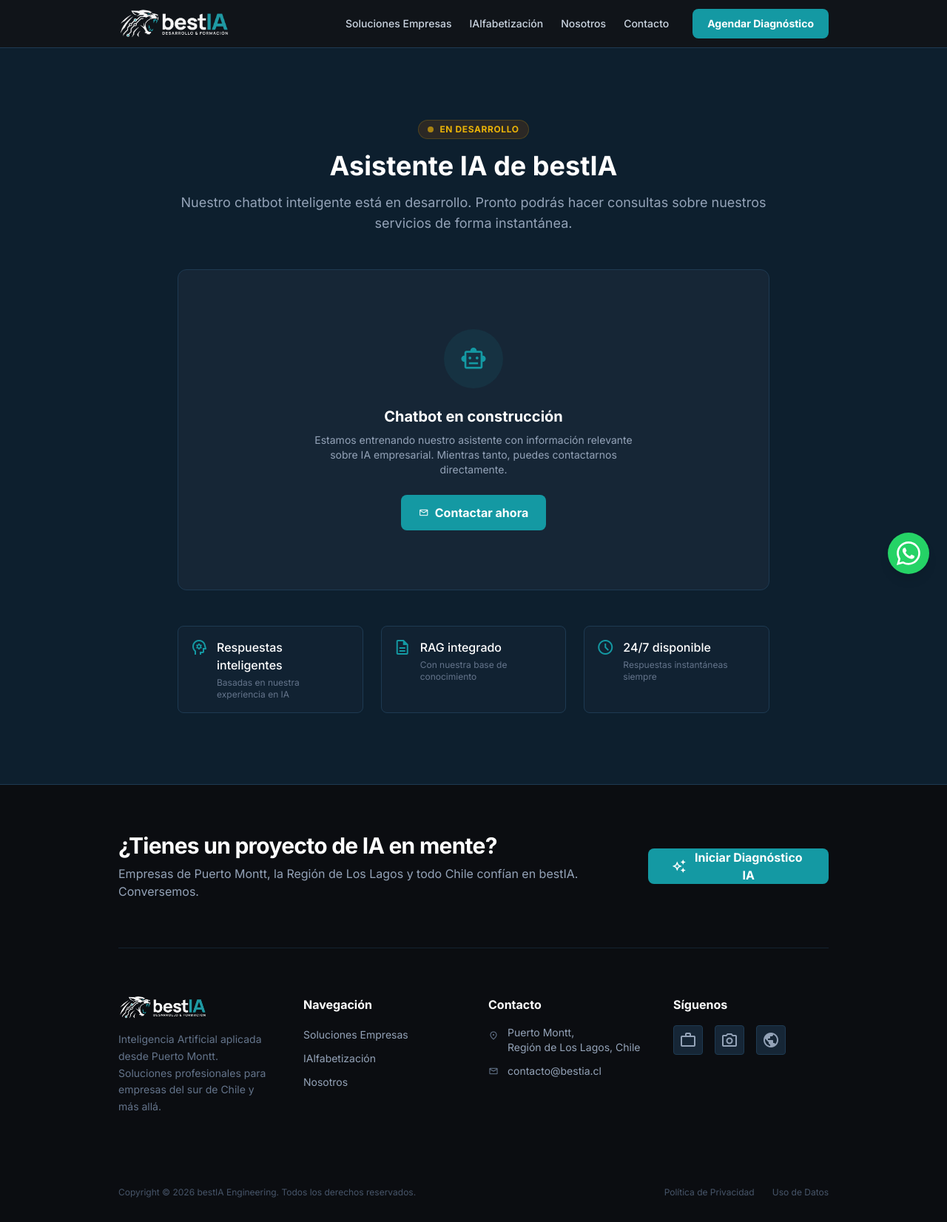
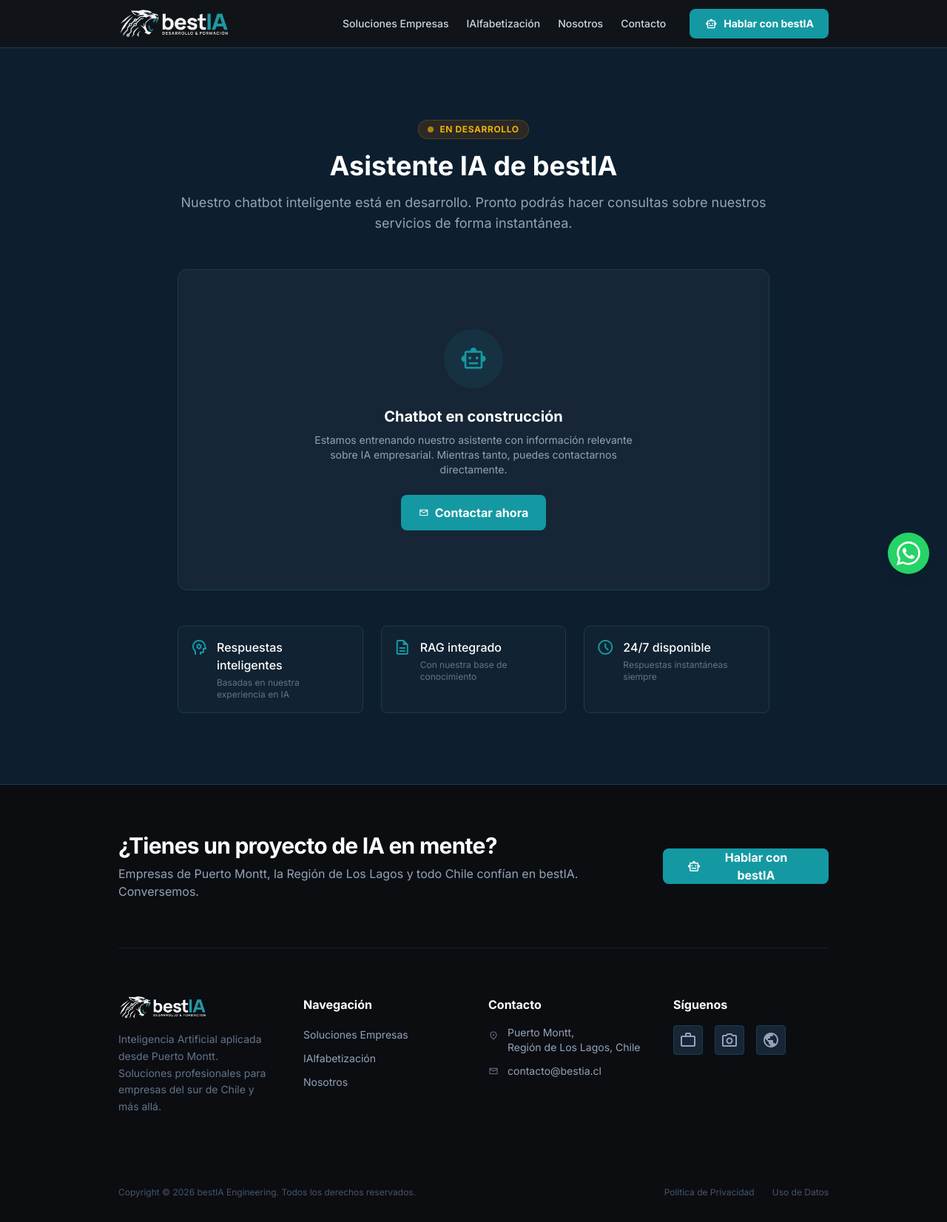
Before and after one commit to garzaazul/bestia-web, a Django app: page /chat/ in a window 1280 px wide. Shown: the whole page at 74% size. Run offline with Django 5.2, Linux system fonts and the light colour scheme; data comes from the database, SQL or seed files in the repository; data that the repository does not hold is empty; some libraries are stand-ins or nearby versions.

Commit message:
Refactor: Update Header and Footer CTAs to 'Hablar con bestIA' opening Chatbot

```diff
--- a/templates/partials/_footer.html
+++ b/templates/partials/_footer.html
@@ -14,8 +14,8 @@
                 </div>
                 <button onclick="openChatModal()"
                     class="flex min-w-[200px] cursor-pointer items-center justify-center gap-2 rounded-lg h-12 px-8 bg-primary hover:bg-primary-hover text-white text-base font-bold transition-colors">
-                    <span class="material-symbols-outlined text-[20px]">auto_awesome</span>
-                    Iniciar Diagnóstico IA
+                    <span class="material-symbols-outlined text-[20px]">smart_toy</span>
+                    Hablar con bestIA
                 </button>
             </div>
 
--- a/templates/partials/_header.html
+++ b/templates/partials/_header.html
@@ -22,10 +22,11 @@
                     <a class="text-slate-300 hover:text-white text-sm font-medium transition-colors"
                         href="#contacto">Contacto</a>
                 </nav>
-                <a href="{% url 'leads:contact' %}"
-                    class="flex cursor-pointer items-center justify-center overflow-hidden rounded-lg h-10 px-5 bg-primary hover:bg-primary-hover text-white text-sm font-bold transition-colors">
-                    <span class="truncate">Agendar Diagnóstico</span>
-                </a>
+                <button onclick="openChatModal()"
+                    class="flex cursor-pointer items-center justify-center gap-2 overflow-hidden rounded-lg h-10 px-5 bg-primary hover:bg-primary-hover text-white text-sm font-bold transition-colors">
+                    <span class="material-symbols-outlined text-[18px]">smart_toy</span>
+                    <span class="truncate">Hablar con bestIA</span>
+                </button>
             </div>
 
             <!-- Mobile Menu Button -->
@@ -46,10 +47,11 @@
                 href="#nosotros">Nosotros</a>
             <a class="text-slate-300 hover:text-white text-sm font-medium transition-colors"
                 href="#contacto">Contacto</a>
-            <a href="{% url 'leads:contact' %}"
-                class="flex cursor-pointer items-center justify-center rounded-lg h-10 px-5 bg-primary hover:bg-primary-hover text-white text-sm font-bold transition-colors mt-2">
-                Agendar Diagnóstico
-            </a>
+            <button onclick="openChatModal()"
+                class="flex cursor-pointer items-center justify-center gap-2 rounded-lg h-10 px-5 bg-primary hover:bg-primary-hover text-white text-sm font-bold transition-colors mt-2">
+                <span class="material-symbols-outlined text-[18px]">smart_toy</span>
+                Hablar con bestIA
+            </button>
         </nav>
     </div>
 </header>
```
